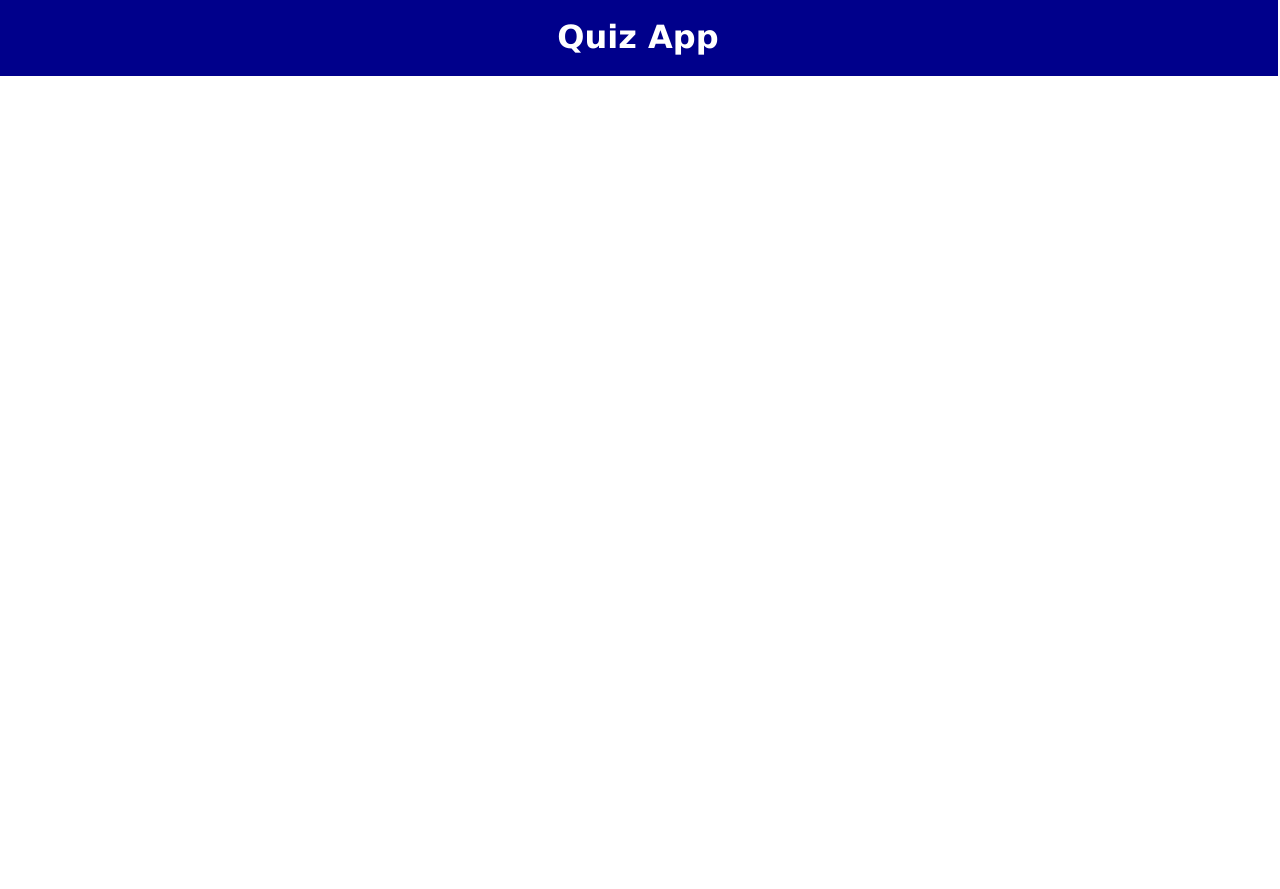
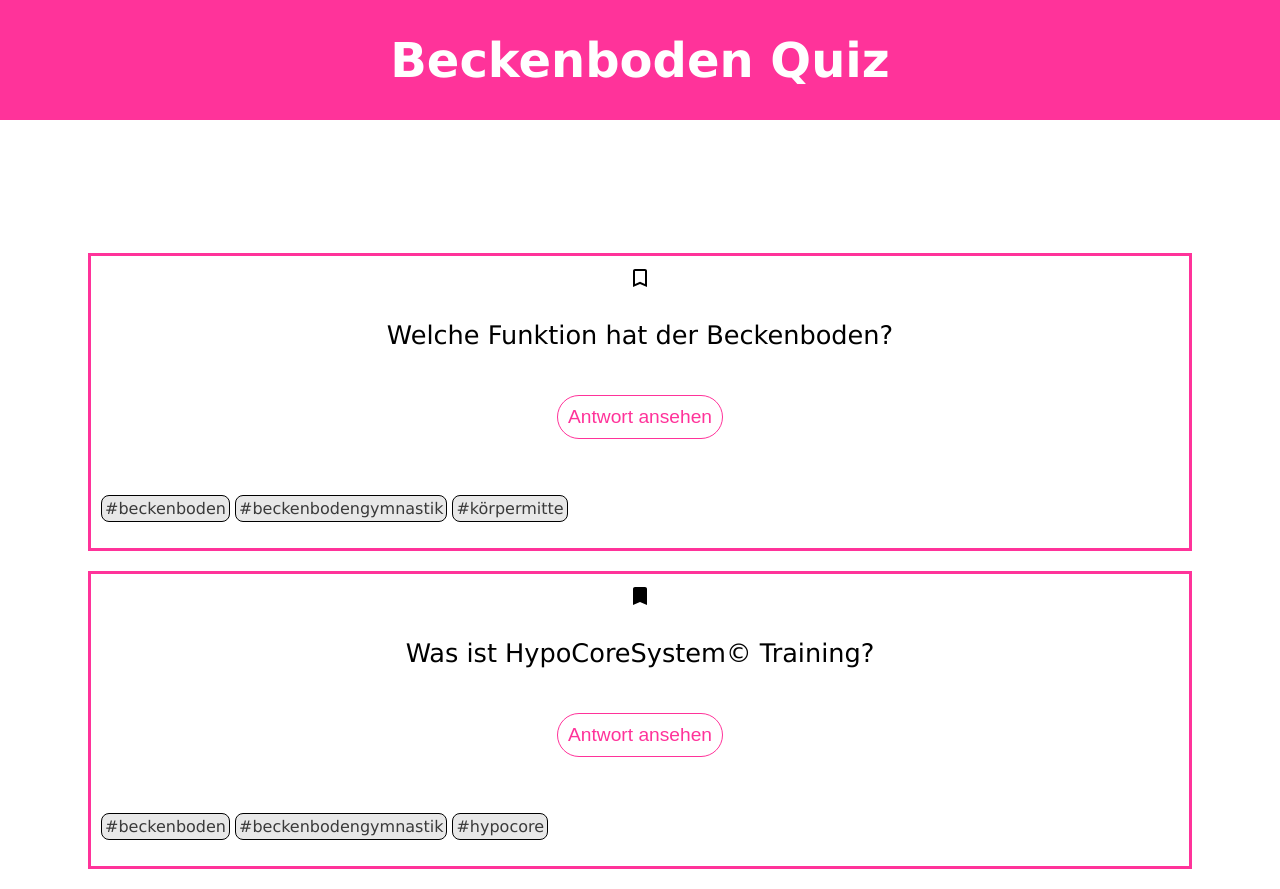
Before and after one commit to SabinePfanner/quiz-app, a plain HTML site: page index.html in a window 1280 px wide. Before the commit the page ends 800 px from the top, so only its background shows below. Drawn offline with Linux system fonts and the light colour scheme.

Commit message:
add question-card

```diff
--- a/index.html
+++ b/index.html
@@ -5,7 +5,31 @@
         </head>
         <body>
             <header>
-                <h1>Quiz App</h1>
+                <h1>Beckenboden Quiz</h1>
             </header>
+            <main>
+                <section class="question-card">
+                    <svg xmlns="http://www.w3.org/2000/svg" height="24" viewBox="0 -960 960 960" width="24"><path d="M200-120v-640q0-33 23.5-56.5T280-840h400q33 0 56.5 23.5T760-760v640L480-240 200-120Zm80-122 200-86 200 86v-518H280v518Zm0-518h400-400Z"/></svg>
+                    <h2 class="question">Welche Funktion hat der Beckenboden?</h2>
+                    <button>Antwort ansehen</button>
+                    <p hidden>Der Beckenboden ist die kraftvolle Mitte unseres Körpers und hat nicht nur einen großen Einfluss auf unsere Gesundheit sondern vor allem auch auf unser Wohlbefinden. Ein trainierter, gestärker Beckenboden kann Beschwerden wie Inkontinenz, (Organ-)Senkung oder Prostata-Probleme lindern und vorbeugen. </p>
+                    <ul class="tags">
+                        <li>#beckenboden</li>
+                        <li>#beckenbodengymnastik</li>
+                        <li>#körpermitte</li>
+                    </ul>
+                </section>
+                <section class="question-card">
+                    <svg xmlns="http://www.w3.org/2000/svg" height="24" viewBox="0 -960 960 960" width="24"><path d="M200-120v-640q0-33 23.5-56.5T280-840h400q33 0 56.5 23.5T760-760v640L480-240 200-120Z"/></svg>
+                    <h2 class="question">Was ist HypoCoreSystem© Training?</h2>
+                    <button>Antwort ansehen</button>
+                    <p hidden>HypoCoreSystem© basiert auf dem hypopressivem Training welches ein neuartiges Trainingskonzept, mit spezieller Atemtechnik und Haltungsübungen miteinander kombiniert. Im Vergleich zu den meisten Trainingsmethoden soll hierdurch der Druck im Bauchraum reduziert und gesenkt oder sogar umgekehrt werden (Reverse Impact).  Dies wird erreicht, da die Übungen darauf ausgelegt sind, ein Vakuum im Bauchraum zu erzeugen. Gleichzeitig wurde diese Trainingsart ergänzt und erweitert um den Beckenboden und die körperliche Aufrichtung noch mehr zu unterstützen und damit das Training abzurunden.</p>
+                    <ul class="tags">
+                        <li>#beckenboden</li>
+                        <li>#beckenbodengymnastik</li>
+                        <li>#hypocore</li>
+                    </ul>
+                </section>
+            </main>
         </body>
     </html>
--- a/styles.css
+++ b/styles.css
@@ -4,17 +4,68 @@
 
 body{
     font-family: Verdana, Geneva, Tahoma, sans-serif;
-    font-weight: 300;
+    font-weight: 200;
 }
 
-h1{
-    font-size: 2rem;
+header{
+    font-size: 1.5rem;
     color: #fff;
-    background-color: darkblue;
+    background-color: #ff339a;
     display: flex;
     justify-content: center;
     position: fixed;
+    top: 0;
+    left: 0;
+    right: 0;
     width: 100%;
-    margin: -10px;
-    padding: 20px;
+    max-height: 10rem;
 }
+main{
+    margin-top: 20%;
+}
+.question-card{
+    display: flex;
+    flex-direction: column;
+    align-items: center;
+    border:solid 3px #ff339a;
+    margin: 20px 80px 20px 80px;
+    padding: 10px;
+}
+.question{
+    font-size: 1.6rem;
+    font-weight: 500;
+    margin: 30px;
+}
+button{
+    border: solid 1px #ff339a;
+    border-radius: 25px;
+    margin: 15px 0px 40px 0px;
+    padding: 10px;
+    background: #fff;
+    color: #ff339a;
+    font-size: 1.2rem;
+}
+button:hover {
+    border: solid 1px #ff339a;
+    border-radius: 25px;
+    padding: 10px;
+    background: #ff339a;
+    color: #fff;
+}
+ul{
+    list-style: none;
+    padding: 0;
+}
+.tags {
+    display: flex;
+    align-self: flex-start;
+    gap: 5px;
+}
+.tags li{
+    border: solid 1px #000;
+    border-radius: 8px;
+    background-color: #e8e8e8;
+    color: #3a3a3a;
+    font-size: 1.rem;
+    padding: 3px;
+}
```
